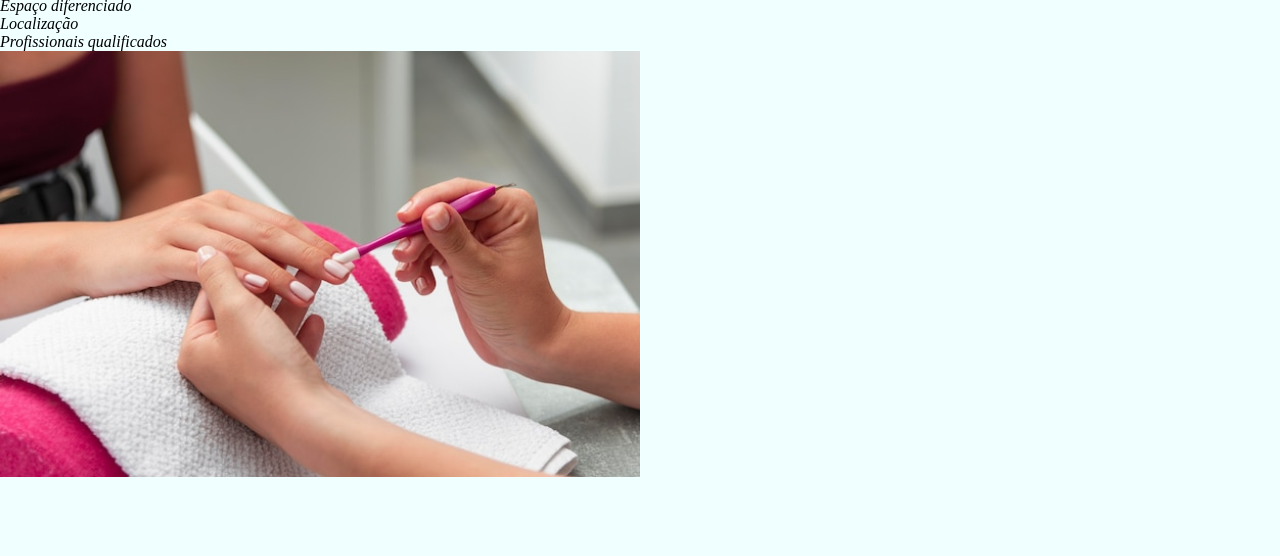
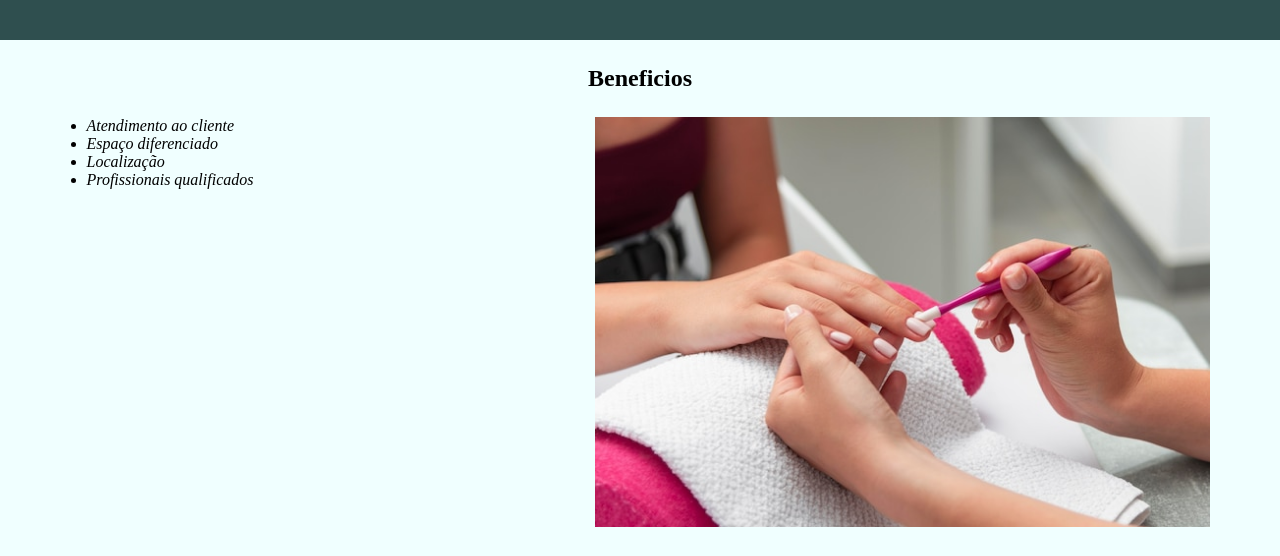
Before and after one commit to viicsousa/Projeto-Salao-MaVic, a plain HTML site: page index.html in a window 1280 px wide. Shown: the part 1076-1632 px from the top of the page. Before the commit the page ends 1557 px from the top, so only its background shows below. Drawn offline with Linux system fonts and the light colour scheme.

Commit message:
atualizado

```diff
--- a/index.html
+++ b/index.html
@@ -8,16 +8,16 @@
 </head>
 
 <body>
+  <img id="img" src="salao.jpg" alt="">
+  <div class="text">
 
-  <div class="text">
-    <img id="img" src="salao.jpg" alt="">
     <h2> Sobre o Salão MaVic </h2>
     <p> Localizada no coração do oceano traz para o mercado o que há de melhor para o seu cabelo e unhas. Fundada em 2022, o <strong>Salão MaVic</strong> já é destaque na cidade e conquista novos clientes a cada dia. </p>
     <p><em>Nossa missão é: <strong>"Proporcionar auto-estima e qualidade de vida aos clientes"</strong>.</em></p>
     <p>Oferecemos profissionais experientes e antenados às mudanças no mundo da moda. O atendimento possui padrão de excelência e agilidade, garantindo qualidade e satisfação dos nossos clientes</p>
 
   </div>
-  <div>
+  <div class="itens">
     <h2>Beneficios</h2>
     <ul>
       <li class="list">Atendimento ao cliente</li>
--- a/style.css
+++ b/style.css
@@ -8,20 +8,27 @@ body {
 }
 #img {
     width: 100%;
-    margin: auto;
+
 }
 .text {
     text-align: center;
     color: #d2b48c;
     font-size: 23px;
     background: #2f4f4f;
+    padding: 45px;
+
 }
 
 
 em strong {
     color: #f4a460;
 }
-
+.itens {
+    padding: 25px;
+}
+.itens h2 {
+    margin-bottom: 25px;
+}
 .list {
     font-style: italic;
 }
@@ -29,7 +36,12 @@ em strong {
 h2 {
     text-align: center;
 }
-
+ul {
+    display: inline-block;
+    vertical-align: top;
+    width: 41%;
+    margin-left: 5%;
+}
 #imgtwo {
     width: 50%;
 }
```
